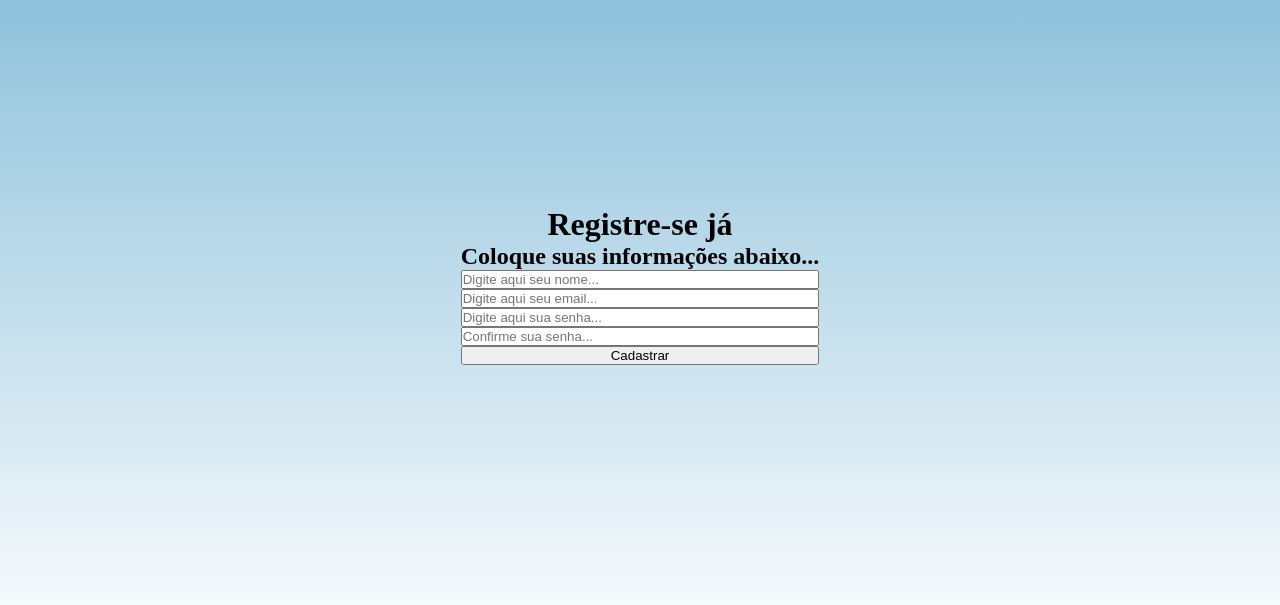
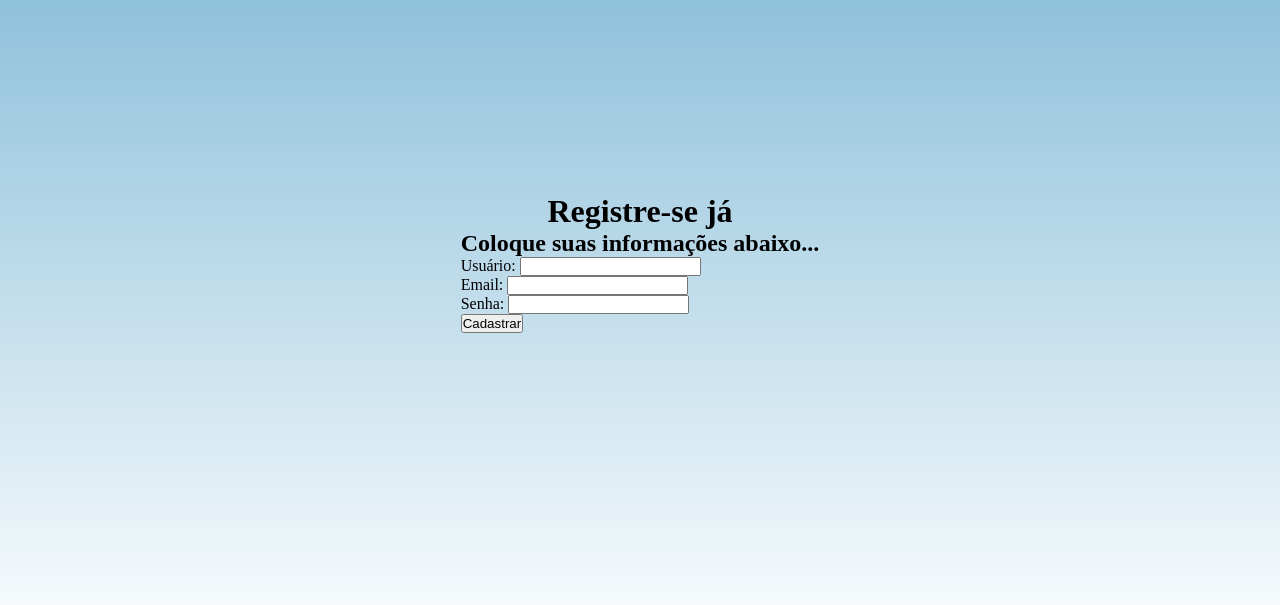
Before and after one commit to annat0rres/DiariodeHumorDigital, a Python web app: template templates/cadastro.html in a window 1280 px wide. Shown: the part 137-742 px from the top of the page. Run offline with Jinja, Linux system fonts and the light colour scheme; the template is opened without the code that fills it, so the values that code supplies are empty.

Commit message:
update 1.7
ligação do botão de cadastro e login do inicio

```diff
--- a/templates/cadastro.html
+++ b/templates/cadastro.html
@@ -12,14 +12,17 @@
             <h1>Registre-se já</h1>
             <h2>Coloque suas informações abaixo...</h2>
         </div>
-        <div class="area_cadastro">
-            <input type="POST" class="nome" placeholder="Digite aqui seu nome..."></input>
-            <input type="POST" class="email" placeholder="Digite aqui seu email..."></input>
-            <input type="POST" class="senha" placeholder="Digite aqui sua senha..." minlength="8"></input>
-            <input type="POST" class="confirma_senha" placeholder="Confirme sua senha..."></input>
-            <input type="button" class="button_cadastrar" value="Cadastrar"></input>
-
-        </div>
+        <form method="POST" action="/cadastro">
+            <label for="username">Usuário:</label>
+            <input type="text" id="username" name="username" required>
+            <br>
+            <label for="email">Email:</label>
+            <input type="email" id="email" name="email" required>
+            <br>
+            <label for="password">Senha:</label>
+            <input type="password" id="password" name="password" required>
+            <br>
+            <button type="submit">Cadastrar</button>
     </div>
 </body>
 </html>
--- a/templates/inicio.html
+++ b/templates/inicio.html
@@ -16,8 +16,8 @@
             <img id = 'logo' src="static/img/logo-dirdehumor.png">
         </div>
         <div id="botoes_login">
-            <input type="button" class=" button_login" value="Login" href="login.html"></input>
-            <input type="button" class="button_cadastro" value="Cadastro" href="cadastro.html"></input>
+            <a href="login.html" class="link_button_login">Login</a>
+            <a href="cadastro.html" class="link_button_cadastro">Cadastro</a>
         </div>
     </div>
 </body>
```
Also changed, not shown: templates/css/inicio.css (+5 -3 lines), templates/css/login.css (+12 -0 lines), templates/login.html (+12 -1 lines).
